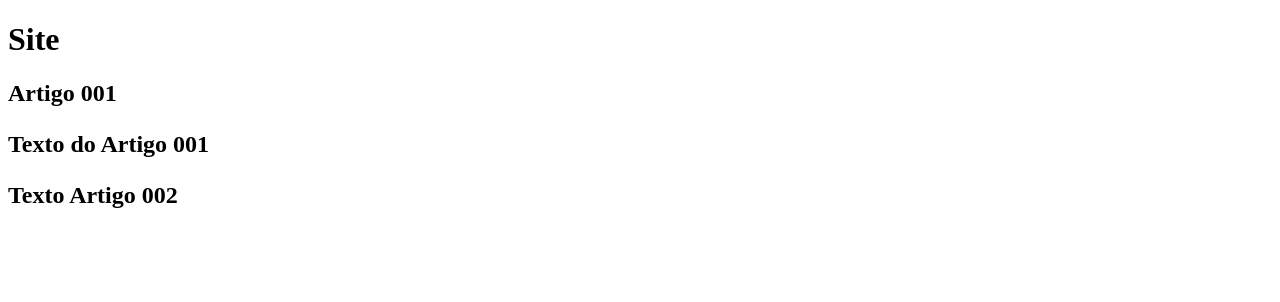
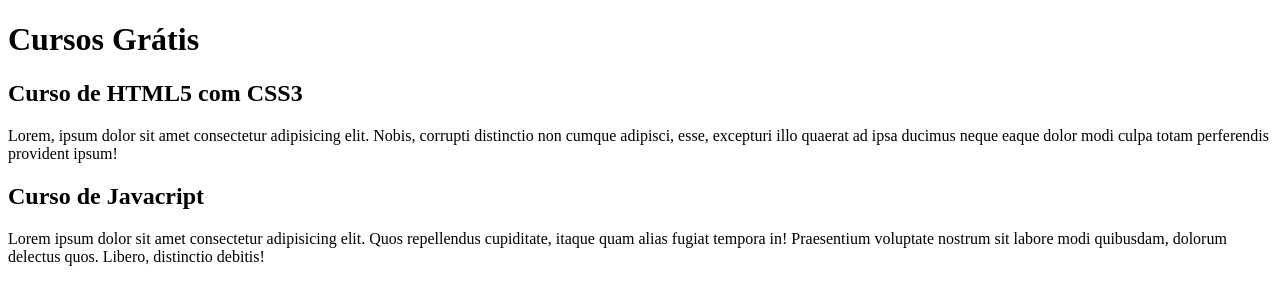
Before and after one commit to Martinsjuuh/projeto-site, a plain HTML site: page index.html in a window 1280 px wide. Drawn offline with Linux system fonts and the light colour scheme.

Commit message:
Comecei a escrever o conteúdo

```diff
--- a/index.html
+++ b/index.html
@@ -3,20 +3,20 @@
 <head>
     <meta charset="UTF-8">
     <meta name="viewport" content="width=device-width, initial-scale=1.0">
-    <title>Título do Site</title>
+    <title></title>
 </head>
 <body>
     <main>
         <header>
-            <h1>Site</h1>
+            <h1>Cursos Grátis</h1>
         </header>
         <article>
-            <h2>Artigo 001
-                <p>Texto do Artigo 001</p>
-            </h2>
+            <h2>Curso de HTML5 com CSS3</h2>
+            <p>Lorem, ipsum dolor sit amet consectetur adipisicing elit. Nobis, corrupti distinctio non cumque adipisci, esse, excepturi illo quaerat ad ipsa ducimus neque eaque dolor modi culpa totam perferendis provident ipsum!</p>
         </article>
         <article>
-            <h2>Texto Artigo 002</h2>
+            <h2>Curso de Javacript</h2>
+            <p>Lorem ipsum dolor sit amet consectetur adipisicing elit. Quos repellendus cupiditate, itaque quam alias fugiat tempora in! Praesentium voluptate nostrum sit labore modi quibusdam, dolorum delectus quos. Libero, distinctio debitis!</p>
         </article>
     </main>
 </body>
```
